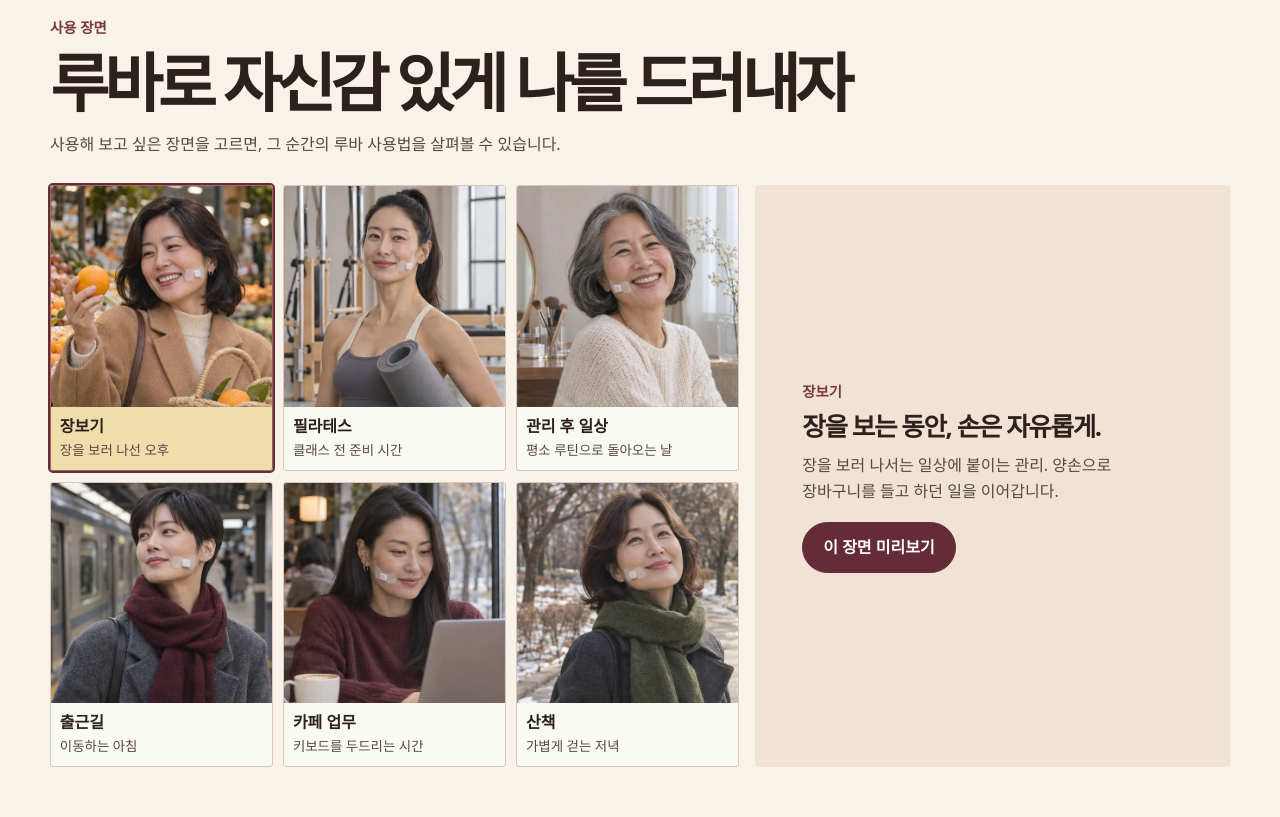
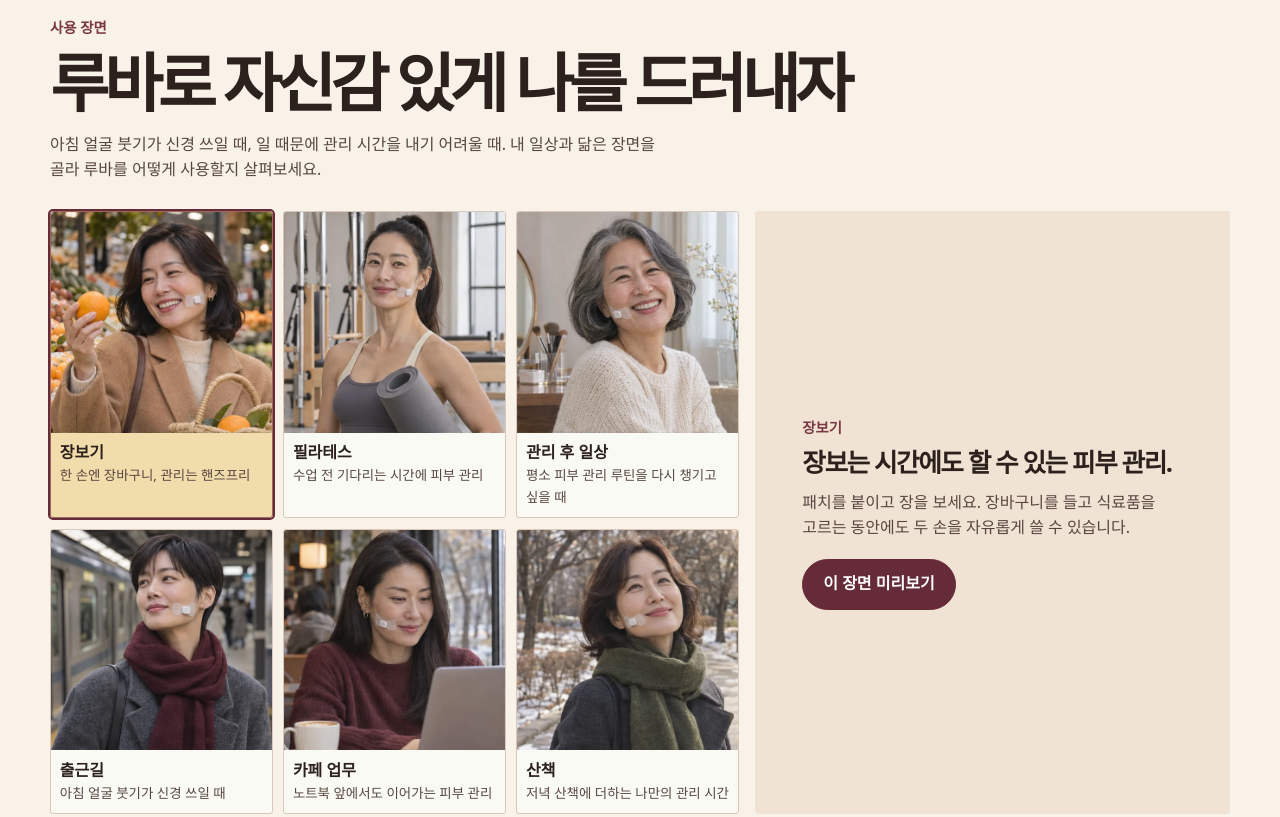
Before and after one commit to wooinho/ruba-december-preview, a plain HTML site: page index.html in a window 1280 px wide. Shown: the part 880-1697 px from the top of the page. Drawn offline with Linux system fonts and the light colour scheme.

Commit message:
Reflect everyday care needs in RUBA scene copy

```diff
--- a/app.js
+++ b/app.js
@@ -1,10 +1,10 @@
 const scenes = {
-  errands: ["장보기", "장을 보는 동안, 손은 자유롭게.", "장을 보러 나서는 일상에 붙이는 관리. 양손으로 장바구니를 들고 하던 일을 이어갑니다."],
-  studio: ["필라테스", "클래스 전, 준비하는 시간에.", "스튜디오에 조금 일찍 도착한 날. 가방을 정리하고 수업을 기다리는 시간에 관리를 시작합니다."],
-  daily: ["관리 후 일상", "평소 루틴으로 돌아오는 날.", "피부 관리를 받은 직후의 사용 가능 여부는 전문가 안내와 제품 사용설명서에 따라 확인하세요."],
-  commute: ["출근길", "하루를 시작하는 출근길에.", "대중교통으로 이동하는 아침. 가방을 들고 일정을 확인하는 동안 두 손은 자유롭습니다."],
-  cafe: ["카페 업무", "키보드를 두드리는 동안에도.", "카페에서 노트북을 펼치는 시간. 패치를 붙이고 하던 일을 이어갑니다."],
-  walk: ["산책", "가볍게 걷는 저녁에.", "동네를 한 바퀴 걷는 시간에도, 기기를 계속 손에 들고 있을 필요가 없습니다."]
+  errands: ["장보기", "장보는 시간에도 할 수 있는 피부 관리.", "패치를 붙이고 장을 보세요. 장바구니를 들고 식료품을 고르는 동안에도 두 손을 자유롭게 쓸 수 있습니다."],
+  studio: ["필라테스", "수업 전 잠깐, 나를 위한 시간.", "필라테스 수업에 조금 일찍 도착한 날, 매트를 준비하고 수업을 기다리는 동안 루바로 피부 관리를 시작해 보세요."],
+  daily: ["관리 후 일상", "집으로 돌아와 챙기는 나만의 루틴.", "세안 후 평소 피부 관리 루틴을 이어가고 싶은 날, 루바를 붙이고 저녁을 준비해 보세요. 별도의 피부 시술을 받았다면 사용 시점은 전문가 안내와 제품 설명서를 확인하세요."],
+  commute: ["출근길", "아침 얼굴 붓기가 신경 쓰이는 출근길.", "아침에 거울을 보고 얼굴 붓기가 신경 쓰였나요? 대중교통으로 이동하는 시간을 활용해 루바를 붙이고 간편하게 피부 관리 루틴을 챙겨보세요."],
+  cafe: ["카페 업무", "일에 집중하는 동안에도, 피부 관리는 계속.", "카페에서 노트북을 펼치기 전에 루바를 붙여보세요. 키보드를 두드리고 커피를 마시는 동안에도 피부 관리 루틴을 이어갈 수 있습니다."],
+  walk: ["산책", "하루를 마무리하는 산책과 피부 관리.", "동네를 천천히 걷는 저녁, 루바를 붙이고 평소처럼 산책해 보세요. 피부 관리를 위해 시간을 따로 내기 어려운 날에 활용할 수 있습니다."]
 };
 
 const sceneInputs = [...document.querySelectorAll('input[name="scene"]')];
--- a/index.html
+++ b/index.html
@@ -8,7 +8,7 @@
 <meta name="description" content="추운 날에도, 따뜻한 루틴. 루바 12월 연말 프로모션과 회원가입 이벤트 시안.">
 <title>Reveal, RUBA | 루바의 따뜻한 연말</title>
 <link rel="stylesheet" href="style.css?v=wearing">
-<script src="app.js?v=journey" defer></script>
+<script src="app.js?v=scene-copy" defer></script>
 </head>
 <body>
 <a class="skip" href="#main">본문으로 이동</a>
@@ -22,7 +22,7 @@
     <div class="hero-copy">
       <p class="tag"><span></span> 12월 연말 에디션 · 검토 시안</p>
       <p class="campaign">Reveal, RUBA</p>
-      <h1>언제 어디서든<br>아웃도어 뷰티디바이스</h1>
+      <h1>언제 어디서든<br>아웃도어 뷰티 디바이스</h1>
       <p class="intro"><strong>얼굴에 붙여 쓰는 핸즈프리 미세전류 기기, 루바.</strong><br>출근길, 카페, 산책. 루바와 함께할 나의 일상을 골라보세요.</p>
       <div class="actions"><a class="pill" href="#scenes">나의 사용 장면 고르기</a><a class="text-link" href="#technology">붙이는 방식 보기</a></div>
     </div>
@@ -34,19 +34,19 @@
   <section id="scenes" class="wrap section">
     <p class="eyebrow">사용 장면</p>
     <h2>루바로 자신감 있게 나를 드러내자</h2>
-    <p class="sub">사용해 보고 싶은 장면을 고르면, 그 순간의 루바 사용법을 살펴볼 수 있습니다.</p>
+    <p class="sub">아침 얼굴 붓기가 신경 쓰일 때, 일 때문에 관리 시간을 내기 어려울 때. 내 일상과 닮은 장면을 골라 루바를 어떻게 사용할지 살펴보세요.</p>
     <div class="scene-layout">
       <fieldset class="scenes"><legend class="sr">관심 있는 사용 장면</legend>
-        <label class="scene-card"><input type="radio" name="scene" value="errands" checked><span class="scene-tile"><img src="tpo-wear-errands.webp" alt="" width="512" height="512" loading="lazy"><span class="scene-caption">장보기<small>장을 보러 나선 오후</small></span></span></label>
-        <label class="scene-card"><input type="radio" name="scene" value="studio"><span class="scene-tile"><img src="tpo-wear-studio.webp" alt="" width="512" height="512" loading="lazy"><span class="scene-caption">필라테스<small>클래스 전 준비 시간</small></span></span></label>
-        <label class="scene-card"><input type="radio" name="scene" value="daily"><span class="scene-tile"><img src="tpo-wear-daily.webp" alt="" width="512" height="512" loading="lazy"><span class="scene-caption">관리 후 일상<small>평소 루틴으로 돌아오는 날</small></span></span></label>
-        <label class="scene-card"><input type="radio" name="scene" value="commute"><span class="scene-tile"><img src="tpo-wear-commute.webp" alt="" width="512" height="512" loading="lazy"><span class="scene-caption">출근길<small>이동하는 아침</small></span></span></label>
-        <label class="scene-card"><input type="radio" name="scene" value="cafe"><span class="scene-tile"><img src="tpo-wear-cafe.webp" alt="" width="512" height="512" loading="lazy"><span class="scene-caption">카페 업무<small>키보드를 두드리는 시간</small></span></span></label>
-        <label class="scene-card"><input type="radio" name="scene" value="walk"><span class="scene-tile"><img src="tpo-wear-walk.webp" alt="" width="512" height="512" loading="lazy"><span class="scene-caption">산책<small>가볍게 걷는 저녁</small></span></span></label>
+        <label class="scene-card"><input type="radio" name="scene" value="errands" checked><span class="scene-tile"><img src="tpo-wear-errands.webp" alt="" width="512" height="512" loading="lazy"><span class="scene-caption">장보기<small>한 손엔 장바구니, 관리는 핸즈프리</small></span></span></label>
+        <label class="scene-card"><input type="radio" name="scene" value="studio"><span class="scene-tile"><img src="tpo-wear-studio.webp" alt="" width="512" height="512" loading="lazy"><span class="scene-caption">필라테스<small>수업 전 기다리는 시간에 피부 관리</small></span></span></label>
+        <label class="scene-card"><input type="radio" name="scene" value="daily"><span class="scene-tile"><img src="tpo-wear-daily.webp" alt="" width="512" height="512" loading="lazy"><span class="scene-caption">관리 후 일상<small>평소 피부 관리 루틴을 다시 챙기고 싶을 때</small></span></span></label>
+        <label class="scene-card"><input type="radio" name="scene" value="commute"><span class="scene-tile"><img src="tpo-wear-commute.webp" alt="" width="512" height="512" loading="lazy"><span class="scene-caption">출근길<small>아침 얼굴 붓기가 신경 쓰일 때</small></span></span></label>
+        <label class="scene-card"><input type="radio" name="scene" value="cafe"><span class="scene-tile"><img src="tpo-wear-cafe.webp" alt="" width="512" height="512" loading="lazy"><span class="scene-caption">카페 업무<small>노트북 앞에서도 이어가는 피부 관리</small></span></span></label>
+        <label class="scene-card"><input type="radio" name="scene" value="walk"><span class="scene-tile"><img src="tpo-wear-walk.webp" alt="" width="512" height="512" loading="lazy"><span class="scene-caption">산책<small>저녁 산책에 더하는 나만의 관리 시간</small></span></span></label>
       </fieldset>
       <div class="scene-feature">
         <p class="eyebrow" id="scene-label">장보기</p>
-        <div aria-live="polite"><h3 id="scene-title">장을 보는 동안, 손은 자유롭게.</h3><p id="scene-copy">장을 보러 나서는 일상에 붙이는 관리. 양손으로 장바구니를 들고 하던 일을 이어갑니다.</p></div>
+        <div aria-live="polite"><h3 id="scene-title">장보는 시간에도 할 수 있는 피부 관리.</h3><p id="scene-copy">패치를 붙이고 장을 보세요. 장바구니를 들고 식료품을 고르는 동안에도 두 손을 자유롭게 쓸 수 있습니다.</p></div>
         <button type="button" class="pill" data-trial>이 장면 미리보기</button>
       </div>
     </div>
```
